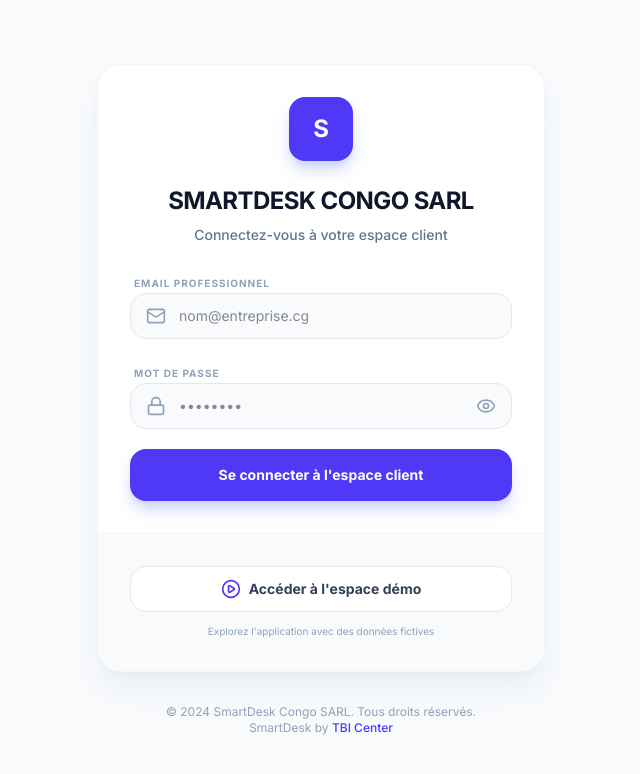
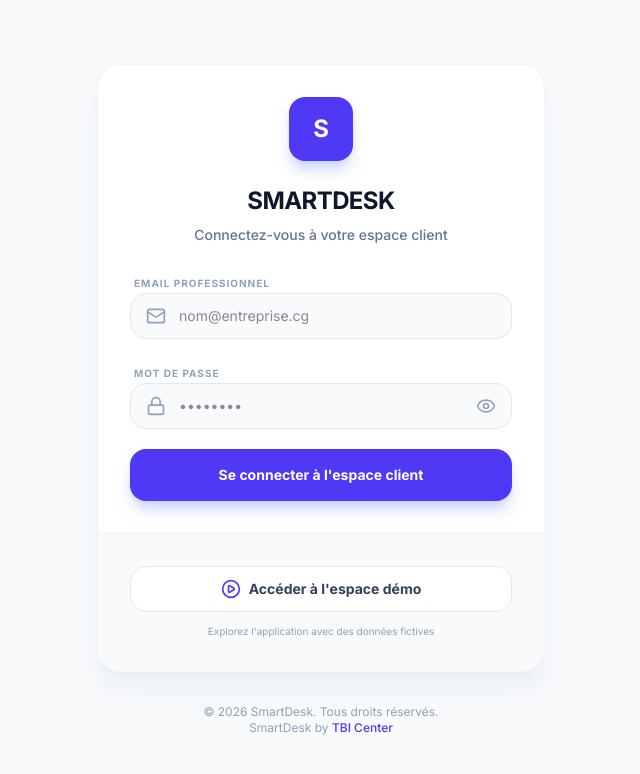
Before and after one commit to Designer-tbi/SmartDesk-by-TBI-Center, a React (Vite) app: page / in a window 1280 px wide. Shown: the top 774 px of the page, without its empty margins (319-959 px from the left). Built offline with nearby package versions, Linux system fonts and the light colour scheme.

Commit message:
refactor: Update company branding and copyright year
Updates the company name, email, and website in constants. Also, corrects the copyright year in the login component to 2026 and uses the updated company name.

```diff
--- a/src/constants.ts
+++ b/src/constants.ts
@@ -100,7 +100,7 @@
     id: 'TMP-001',
     name: 'Modèle CDI Standard',
     type: 'CDI',
-    content: 'CONTRAT DE TRAVAIL À DURÉE INDÉTERMINÉE\n\nEntre les soussignés :\nLa société SmartDesk Congo...\nEt M/Mme [NOM_EMPLOYE]...\n\nArticle 1 : Fonctions...\nArticle 2 : Rémunération...',
+    content: 'CONTRAT DE TRAVAIL À DURÉE INDÉTERMINÉE\n\nEntre les soussignés :\nLa société SmartDesk...\nEt M/Mme [NOM_EMPLOYE]...\n\nArticle 1 : Fonctions...\nArticle 2 : Rémunération...',
     lastModified: '2024-01-05'
   },
   {
@@ -135,11 +135,11 @@
 ];
 
 export const MOCK_COMPANY = {
-  name: 'SmartDesk Congo SARL',
+  name: 'SmartDesk',
   address: "Avenue de la Paix, Brazzaville, République du Congo",
-  email: 'contact@smartdesk-congo.cg',
+  email: 'contact@smartdesk.cg',
   phone: '+242 06 600 00 00',
-  website: 'https://smartdesk-congo.cg',
+  website: 'https://smartdesk.cg',
   taxId: 'NIF: 1234567A',
   rccm: 'RCCM: CG-BZV-01-2024-B12-00001',
   idNat: 'ID NAT: 01-123-A4567B',
--- a/src/modules/Login.tsx
+++ b/src/modules/Login.tsx
@@ -442,7 +442,7 @@
         </motion.div>
 
         <p className="mt-8 text-center text-slate-400 text-xs">
-          &copy; 2024 {MOCK_COMPANY.name}. Tous droits réservés. <br className="mt-1" />
+          &copy; 2026 {MOCK_COMPANY.name}. Tous droits réservés. <br className="mt-1" />
           SmartDesk by <a href="https://tbi-center.fr" target="_blank" rel="noopener noreferrer" className="text-indigo-600 hover:underline font-medium">TBI Center</a>
         </p>
       </div>
```
